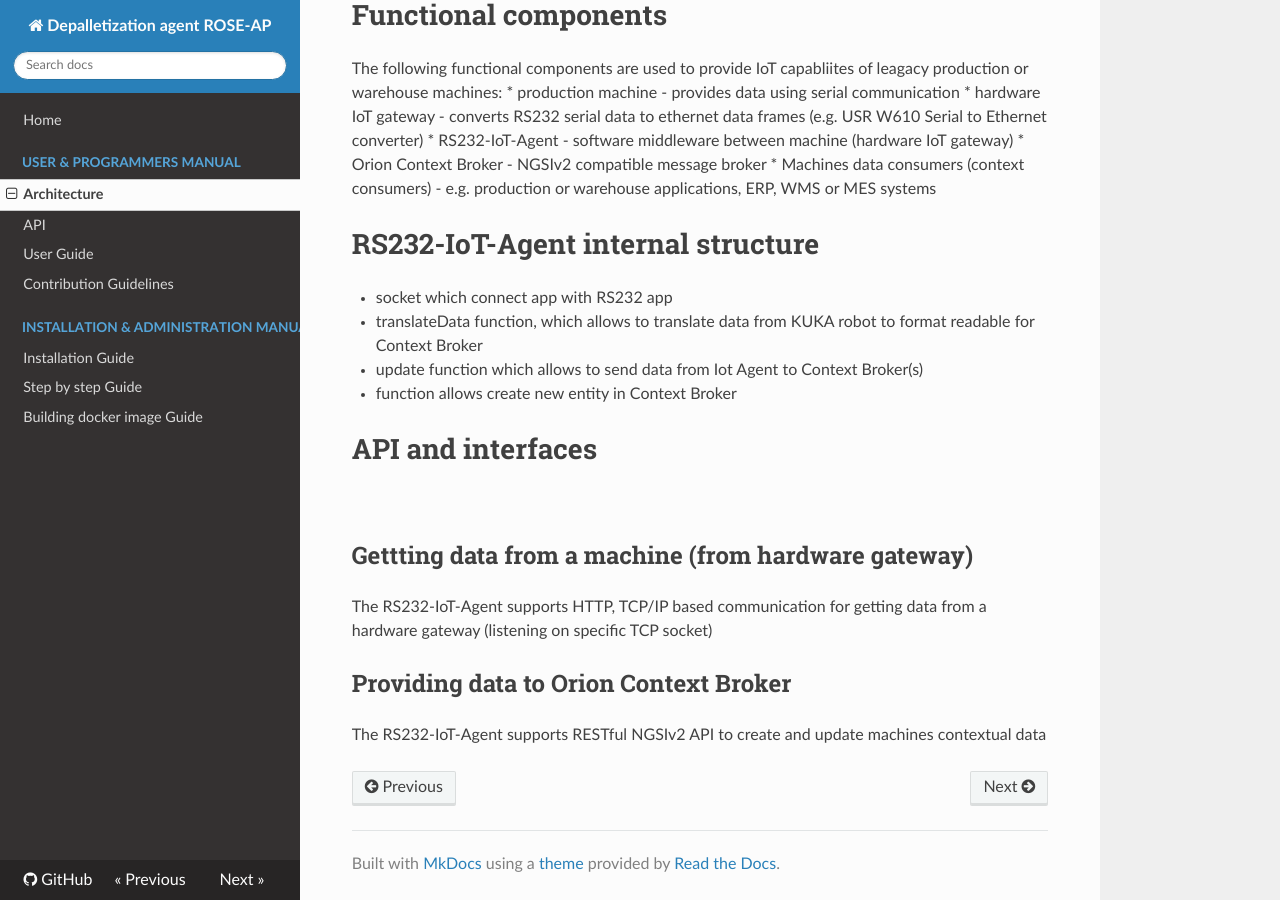
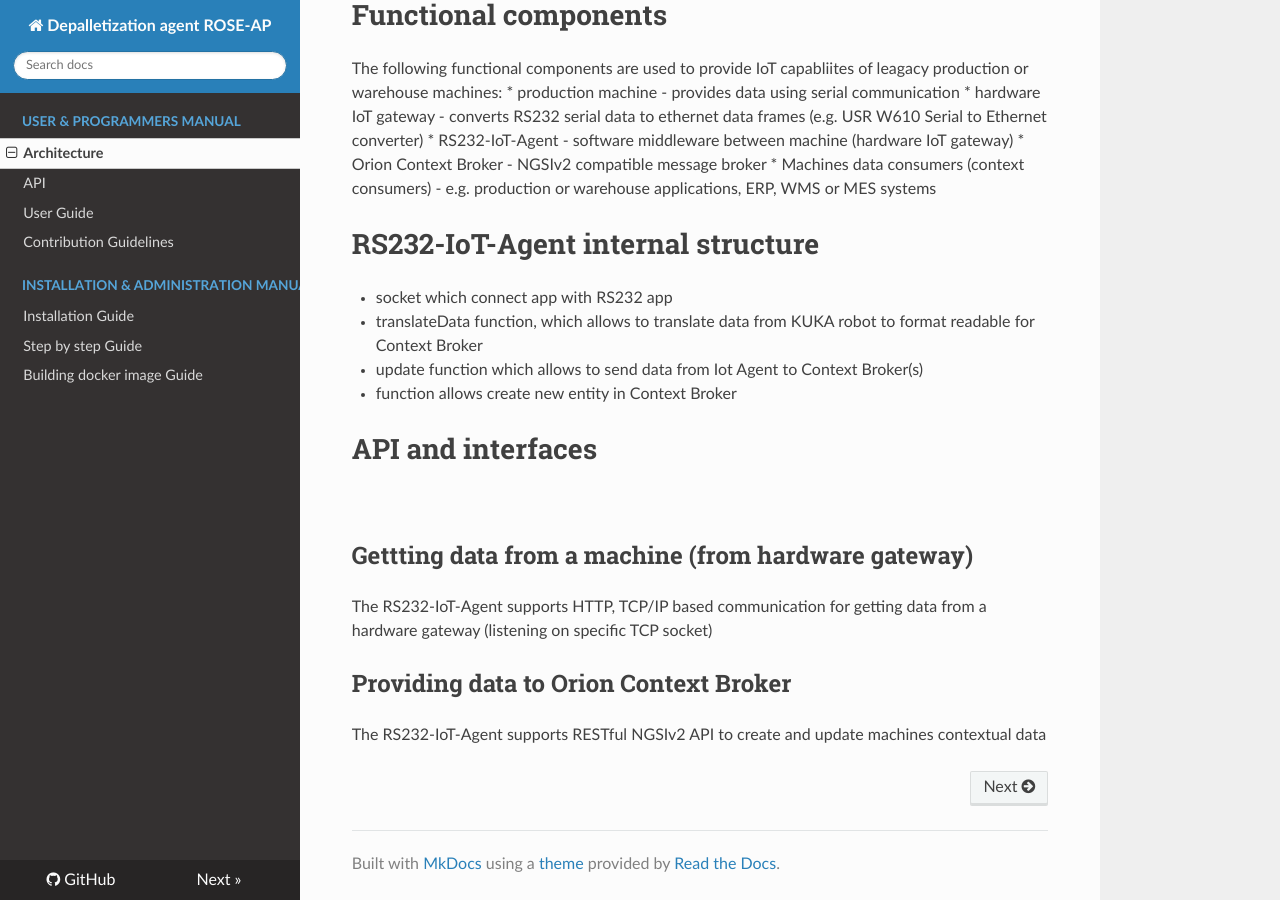
Before and after one commit to ramp-eu/CONTRA-2.0, an MkDocs documentation site: the page built from docs/architecture.md, in a window 1280 px wide and 900 px high, scrolled down 1383 px. Built offline with MkDocs 1.6.1, drawn with Linux system fonts in a browser that asks for light colours; nearby versions of some CDN libraries; some of the changed lines change nothing that is shown.

Commit message:
changed mkdocs.yml

```diff
--- a/mkdocs.yml
+++ b/mkdocs.yml
@@ -6,7 +6,6 @@ site_dir: html
 use_directory_urls: false
 theme: readthedocs
 nav:
-  - Home: 'README.md'
   - User & Programmers Manual:
     - Architecture : 'architecture.md'
     - API : 'api.md'
```
